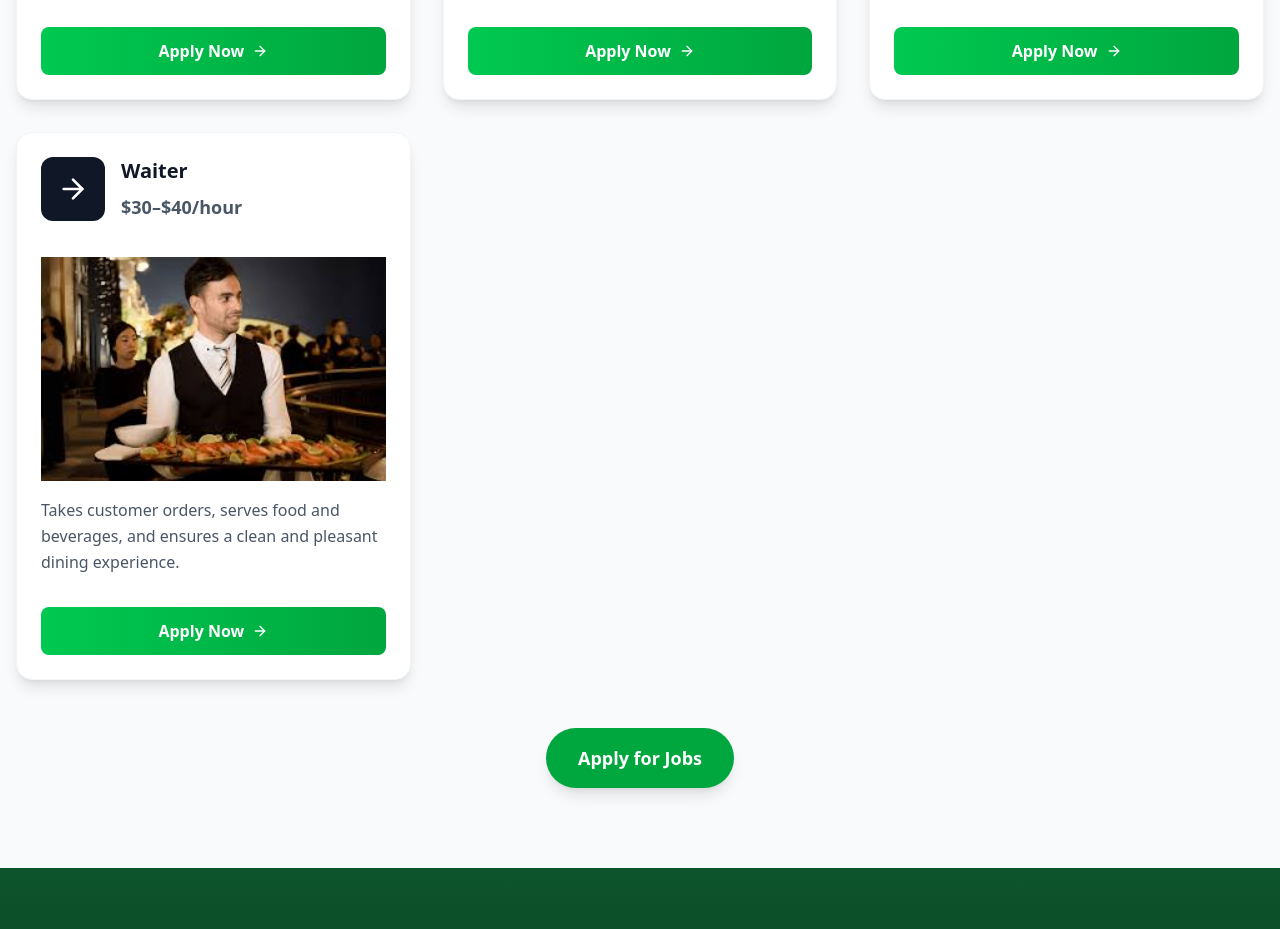
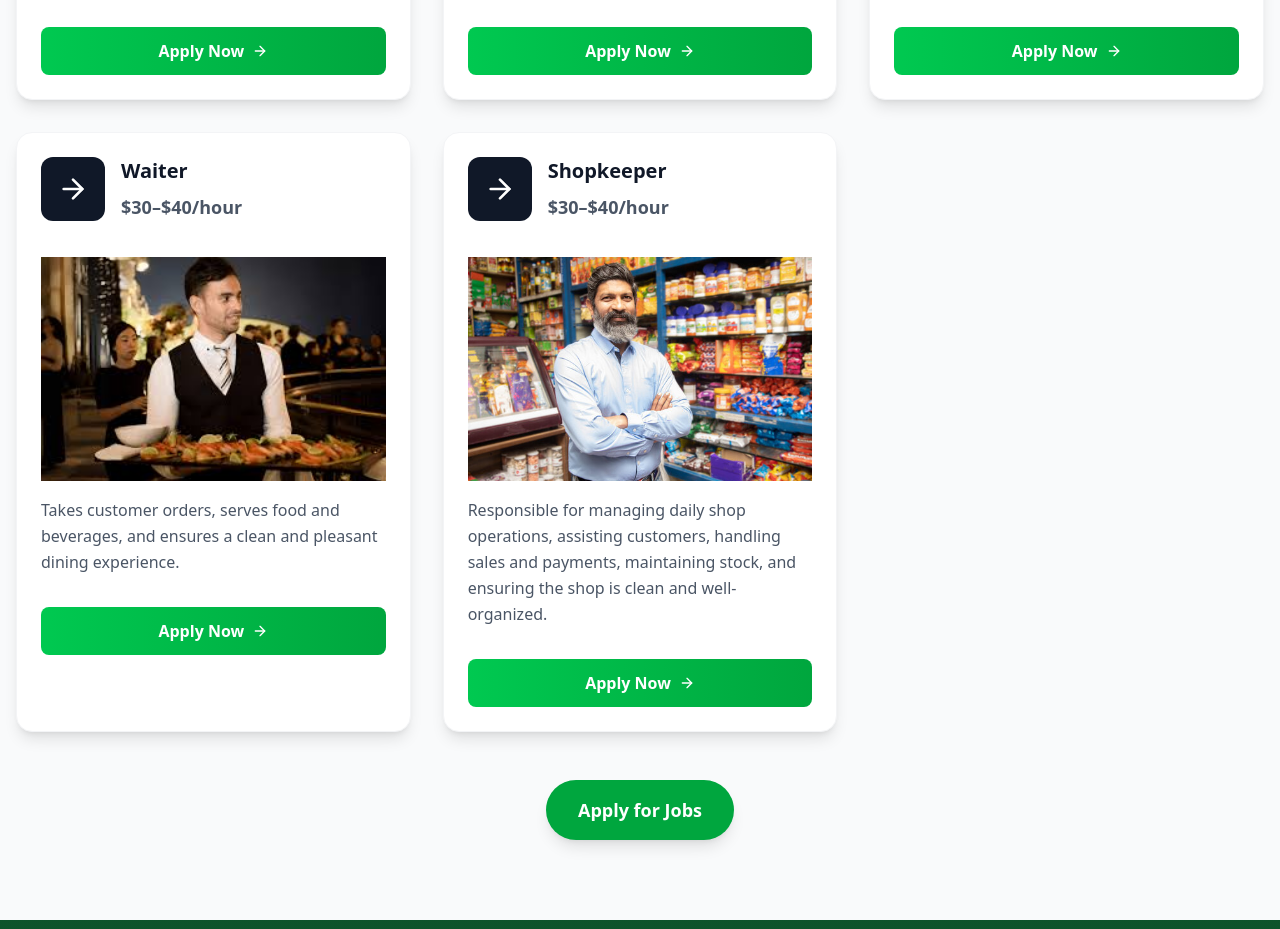
Before and after one commit to StillHope02/AGFrontend, a React (Vite) app: page /jobs in a window 1280 px wide. Shown: the part 5040-5969 px from the top of the page. Built offline with nearby package versions, Linux system fonts and the light colour scheme.

Commit message:
job added

```diff
--- a/src/ApplyNow.jsx
+++ b/src/ApplyNow.jsx
@@ -887,7 +887,8 @@ const jobPositions = [
   "Carpenter",
   "Kitchen cook",
   "QC Supervisor",
-  "Waiter"
+  "Waiter",
+  "Shopkeeper"
 ];
 // const jobPositions = [
 //   "Food Packer",
--- a/src/JobCard.jsx
+++ b/src/JobCard.jsx
@@ -29,6 +29,7 @@ import Carpenter from "./assets/Carpenter.jpeg";
 import cook from "./assets/cook.jpg";
 import QCSupervisor from "./assets/QCSupervisor.jpg";
 import waiter from "./assets/waiter.jpg";
+import shopkeeper from "./assets/shopkeeper.jpg";
 
 // JobCard component
 const JobCard = ({ title, salary, description, image, delay }) => {
@@ -255,6 +256,12 @@ export default function EcoFoodsJobs() {
             salary: "$30–$40/hour",
             description: "Takes customer orders, serves food and beverages, and ensures a clean and pleasant dining experience.",
             image: waiter
+        },
+         {
+            title: "Shopkeeper",
+            salary: "$30–$40/hour",
+            description: "Responsible for managing daily shop operations, assisting customers, handling sales and payments, maintaining stock, and ensuring the shop is clean and well-organized.",
+            image: shopkeeper
         },
     ];
 
```
Also changed, not shown: src/assets/shopkeeper.jpg (added).
